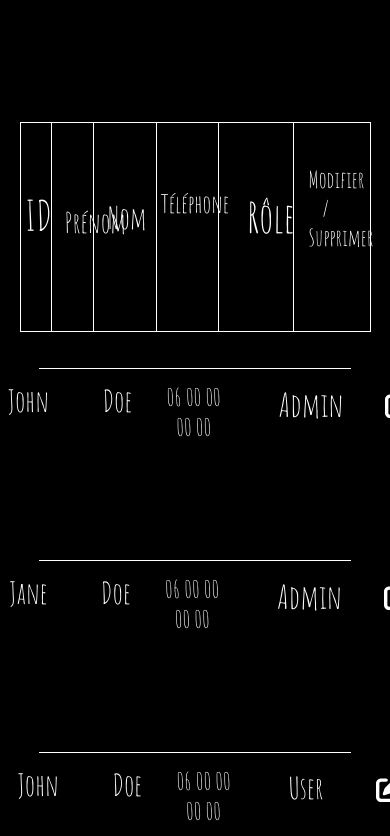
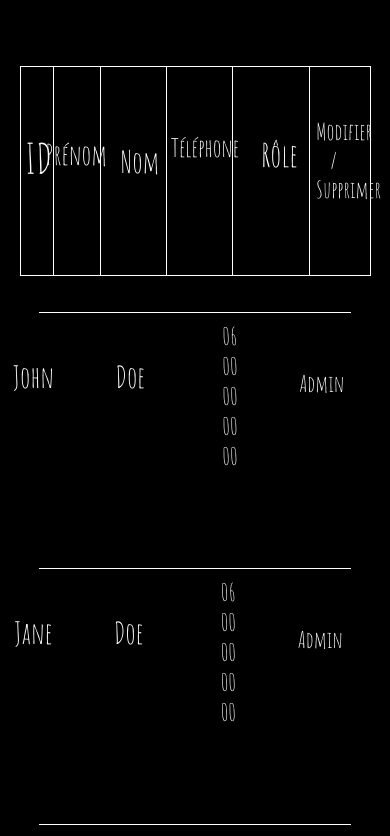
Before and after one commit to tristanlaulanie/waxandsea-front-dashboard, a React (Create React App) app: page /dashboard/users in a window 390 px wide. Shown: the part 846-1682 px from the top of the page. Built offline with nearby package versions, Linux system fonts and the light colour scheme.

Commit message:
dashboard-users:responsive:done

```diff
--- a/src/components/Dashboard/UsersTable/UsersTable.css
+++ b/src/components/Dashboard/UsersTable/UsersTable.css
@@ -125,7 +125,7 @@
     height: 6vh;
     position: relative;
     left: 4vw;
-    top: 6vh;
+    top: 8vh;
 }
 
 #lastname_box {
@@ -142,7 +142,7 @@
     width: 4vw;
     position: relative;
     left: 5vw;
-    top: 6vh;
+    top: 8vh;
 }
 
 #phonenumber_box {
@@ -159,7 +159,7 @@
     width: 8vw;
     position: relative;
     left: 3.5vw;
-    top: 6vh;
+    top: 8vh;
 }
 
 #role_box {
--- a/src/components/Dashboard/UsersTable/UsersTableResponsive.css
+++ b/src/components/Dashboard/UsersTable/UsersTableResponsive.css
@@ -672,67 +672,111 @@
 
     #firstname_id {
         position: relative;
-        left: 1vw;
+        left: -1vw;
+        top: -1vw;
+        font-size: 30px;
     }
 
     #name_id {
         position: relative;
+        top: 8vh;
+        left: 3.5vw;
+        font-size: 35px;
+    }
+
+    #phonenumber_box {
+        width: 20vw;
+    }
+
+    #phonenumber-title {
+        font-size: 33px;
+        position: relative;
+        left: 3.5vw;
+    }
+
+    .number {
+        left: 22vw;
+    }
+
+    .firstname {
+        left: 7vw;
+        font-size: 25px;
+    }
+
+    .lastname {
+        position: relative;
+        left: -1vw;
+        font-size: 25px;
+    }
+
+    .phonenumber {
+        position: relative;
+        left: -6vw;
+        font-size: 23px;
+        top: -1vh;
+    }
+
+    .role {
+        position: relative;
+        left: -15vw;
+    }
+}
+
+@media screen and (width <= 770px) {
+    #firstname_box {
+        width: 21vw;
+    }
+
+    #firstname_id {
+        position: relative;
+        left: -1vw;
+        top: -1vw;
+        font-size: 30px;
+    }
+
+    #lastname_box {
+        width: 15vw;
+    }
+
+    #phonenumber-title {
+        position: relative;
         left: 3vw;
+    }
+
+    #role {
+        left: 1vw;
+    }
+
+    #role_box {
+        width: 12vw;
     }
 
     .number {
         left: 24vw;
     }
 
-    .phonenumber {
-        position: relative;
-        left: -6vw;
-        font-size: 23px;
-    }
-
-    .role {
-        position: relative;
-        left: -15vw;
-    }
-
-}
-
-@media screen and (width <= 770px) {
-    #firstname_id {
-        position: relative;
-        left: 1.8vw;
-        top: 0.3em;
-        font-size: 30px;
-    }
-
-    #phonenumber-title {
-        position: relative;
-        left: 2vw;
-    }
-
-    #role {
-        left: 4.5vw;
-    }
-
-    .number {
-        left: 29vw;
-    }
-
     .firstname {
-        left: 12vw;
+        left: 10vw;
         font-size: 25px;
     }
 
     .lastname {
         font-size: 25px;
+        left: 3vw;
     }
 
     .phonenumber {
-        left: -6vw;
+        left: -0.5vw;
+    }
+
+    .role h1{
+        font-size: 27px;
+        left: 2vw;
+        top: -1vw;
     }
 
     .users_set_icons {
-        left: -25vw;
+        left: -20vw;
     }
 }
 
@@ -743,8 +787,8 @@
 
     #firstname_id {
         position: relative;
-        left: 2.5vw;
-        top: 0.3em;
+        left: -1vw;
+        top: -1vw;
         font-size: 28px;
     }
 
@@ -754,11 +798,11 @@
     }
 
     #role {
-        left: 2vw;
+        left: -0.5vw;
     }
 
     .number {
-        left: 32vw;
+        left: 35vw;
     }
 
     .firstname {
@@ -770,16 +814,38 @@
     }
 
     .phonenumber {
-        left: -11vw;
+        left: -2.5vw;
     }
 
     .role {
-        left: -20vw;
-        top: -1vh;
+        left: -19vw;
+        top: 0;
     }
 
     .users_set_icons {
-        left: -32vw;
+        left: -29vw;
+    }
+}
+
+@media screen and (width <= 600px) {
+    .number {
+        left: 39vw;
+    }
+
+    .firstname {
+        left: 16vw;
+    }
+
+    .phonenumber {
+        left: -5vw;
+    }
+
+    .role {
+        left: -22vw;
+    }
+
+    .users_set_icons {
+        left: -35vw;
     }
 }
 
@@ -788,8 +854,12 @@
         left: 2vw;
     }
 
+    #firstname_box {
+        width: 28vw;
+    }
+
     #firstname_id {
-        left: 3.5vw;
+        left: -1vw;
     }
 
     #lastname_box {
@@ -797,41 +867,63 @@
     }
 
     #name_id {
-        left: 3.5vw;
+        left: 5vw;
+    }
+
+    #phonenumber_box {
+        width: 17vw;
     }
 
     #phonenumber-title {
-        left: 1vw;
+        left: 2vw;
         font-size: 28px;
     }
 
     #role {
-        left: 0;
+        left: -3vw;
+        font-size: 32px;
+    }
+
+    #role_box {
+        width: 6vw;
+    }
+
+    #setuser_box {
+        width: 4vw;
     }
 
     #set_user {
-        left: -7vw;
+        top: 6vh;
+        left: -9.5vw;
         font-size: 25px;
     }
 
     .number {
-        left: 42vw;
+        left: 40vw;
     }
 
     .firstname {
         left: 18vw;
     }
 
-    .phonenumber {
-        left: -14vw;
+    .lastname {
+        left: 8vw;
     }
 
-    .role {
-        left: -26vw;
+    .phonenumber {
+        top: 1vh;
+        left: 1vw;
+        width: 8vw;
+    }
+
+    .role h1{
+        left: 6vw;
+        font-size: 23px;
     }
 
     .users_set_icons {
-        left: -40vw;
+        left: -34vw;
+        font-size: 15px;
     }
 }
 
@@ -841,7 +933,7 @@
     }
 
     #firstname_id {
-        left: 4.5vw;
+        left: -1.5vw;
     }
 
     #phonenumber-title {
@@ -858,32 +950,32 @@
     }
 
     #set_user {
-        left: -8vw;
+        left: -10vw;
         font-size: 23px;
     }
 
     .number {
-        left: 55vw;
+        left: 48vw;
     }
 
     .firstname {
-        left: 26vw;
+        left: 20vw;
     }
 
     .lastname {
-        left: 9vw;
+        left: 5vw;
     }
 
     .phonenumber {
-        left: -9vw;
+        left: -4vw;
     }
 
     .role {
-        left: -28vw;
+        left: -30vw;
     }
 
     .users_set_icons {
-        left: -50vw;
-        font-size: 18px;
+        left: -45vw;
+        font-size: 13px;
     }
 }
```
